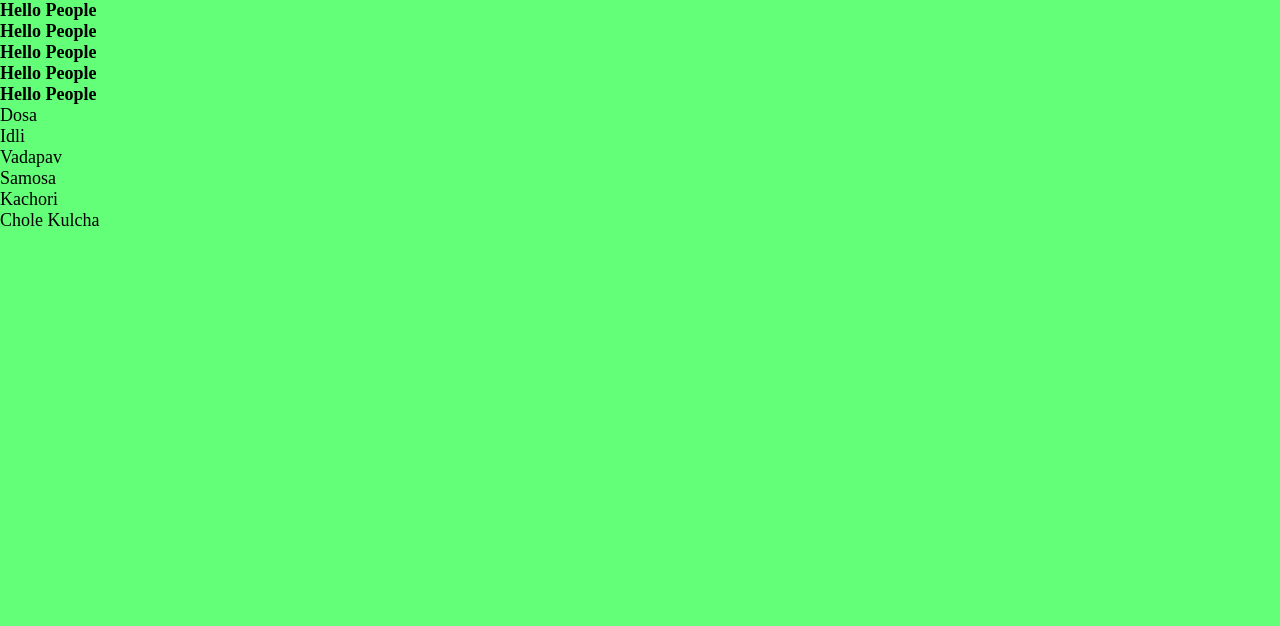
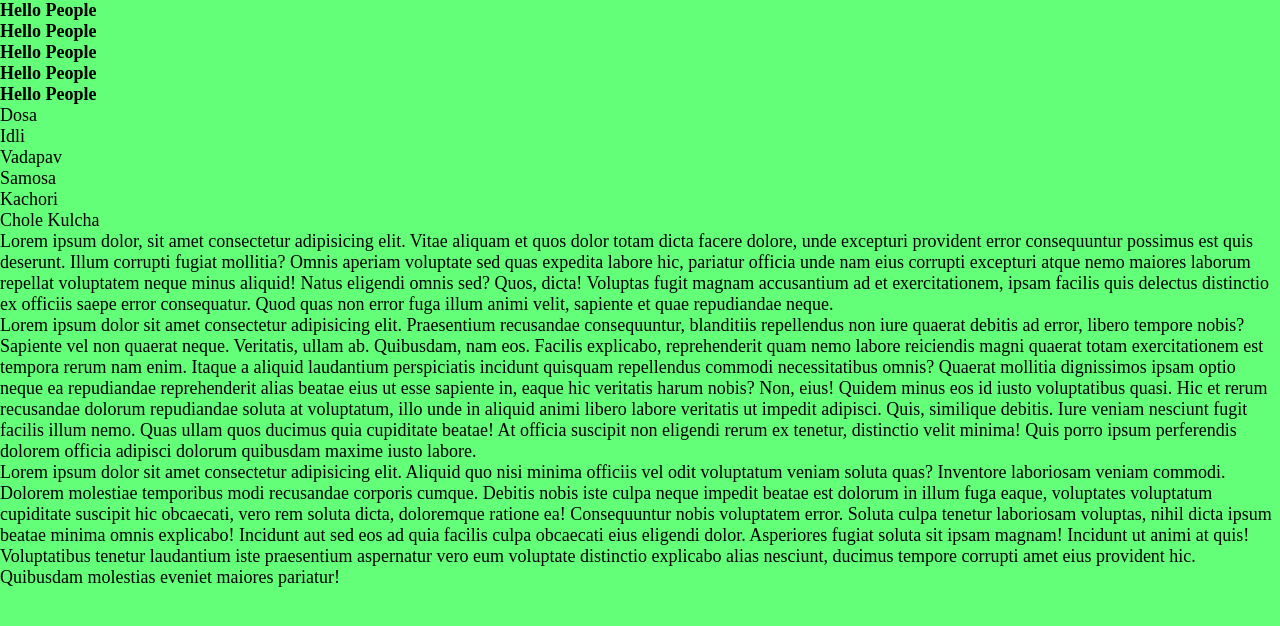
Before and after one commit to mastercoding2023/testproject, a plain HTML site: page index.html in a window 1280 px wide. Drawn offline with Linux system fonts and the light colour scheme.

Commit message:
added 3 para in index.html

```diff
--- a/index.html
+++ b/index.html
@@ -25,5 +25,26 @@
             <li>Chole Kulcha</li>
         </ul>
     </section>
+
+    <section>
+        <div>
+            <p>Lorem ipsum dolor, sit amet consectetur adipisicing elit. Vitae aliquam et quos dolor totam dicta facere dolore, unde excepturi provident error consequuntur possimus est quis deserunt. Illum corrupti fugiat mollitia?
+            Omnis aperiam voluptate sed quas expedita labore hic, pariatur officia unde nam eius corrupti excepturi atque nemo maiores laborum repellat voluptatem neque minus aliquid! Natus eligendi omnis sed? Quos, dicta!
+            Voluptas fugit magnam accusantium ad et exercitationem, ipsam facilis quis delectus distinctio ex officiis saepe error consequatur. Quod quas non error fuga illum animi velit, sapiente et quae repudiandae neque.</p>
+            <p>
+                Lorem ipsum dolor sit amet consectetur adipisicing elit. Praesentium recusandae consequuntur, blanditiis repellendus non iure quaerat debitis ad error, libero tempore nobis? Sapiente vel non quaerat neque. Veritatis, ullam ab.
+                Quibusdam, nam eos. Facilis explicabo, reprehenderit quam nemo labore reiciendis magni quaerat totam exercitationem est tempora rerum nam enim. Itaque a aliquid laudantium perspiciatis incidunt quisquam repellendus commodi necessitatibus omnis?
+                Quaerat mollitia dignissimos ipsam optio neque ea repudiandae reprehenderit alias beatae eius ut esse sapiente in, eaque hic veritatis harum nobis? Non, eius! Quidem minus eos id iusto voluptatibus quasi.
+                Hic et rerum recusandae dolorum repudiandae soluta at voluptatum, illo unde in aliquid animi libero labore veritatis ut impedit adipisci. Quis, similique debitis. Iure veniam nesciunt fugit facilis illum nemo.
+                Quas ullam quos ducimus quia cupiditate beatae! At officia suscipit non eligendi rerum ex tenetur, distinctio velit minima! Quis porro ipsum perferendis dolorem officia adipisci dolorum quibusdam maxime iusto labore.
+            </p>
+            <p>
+                Lorem ipsum dolor sit amet consectetur adipisicing elit. Aliquid quo nisi minima officiis vel odit voluptatum veniam soluta quas? Inventore laboriosam veniam commodi. Dolorem molestiae temporibus modi recusandae corporis cumque.
+                Debitis nobis iste culpa neque impedit beatae est dolorum in illum fuga eaque, voluptates voluptatum cupiditate suscipit hic obcaecati, vero rem soluta dicta, doloremque ratione ea! Consequuntur nobis voluptatem error.
+                Soluta culpa tenetur laboriosam voluptas, nihil dicta ipsum beatae minima omnis explicabo! Incidunt aut sed eos ad quia facilis culpa obcaecati eius eligendi dolor. Asperiores fugiat soluta sit ipsam magnam!
+                Incidunt ut animi at quis! Voluptatibus tenetur laudantium iste praesentium aspernatur vero eum voluptate distinctio explicabo alias nesciunt, ducimus tempore corrupti amet eius provident hic. Quibusdam molestias eveniet maiores pariatur!
+            </p>
+        </div>
+    </section>
 </body>
 </html>
```
